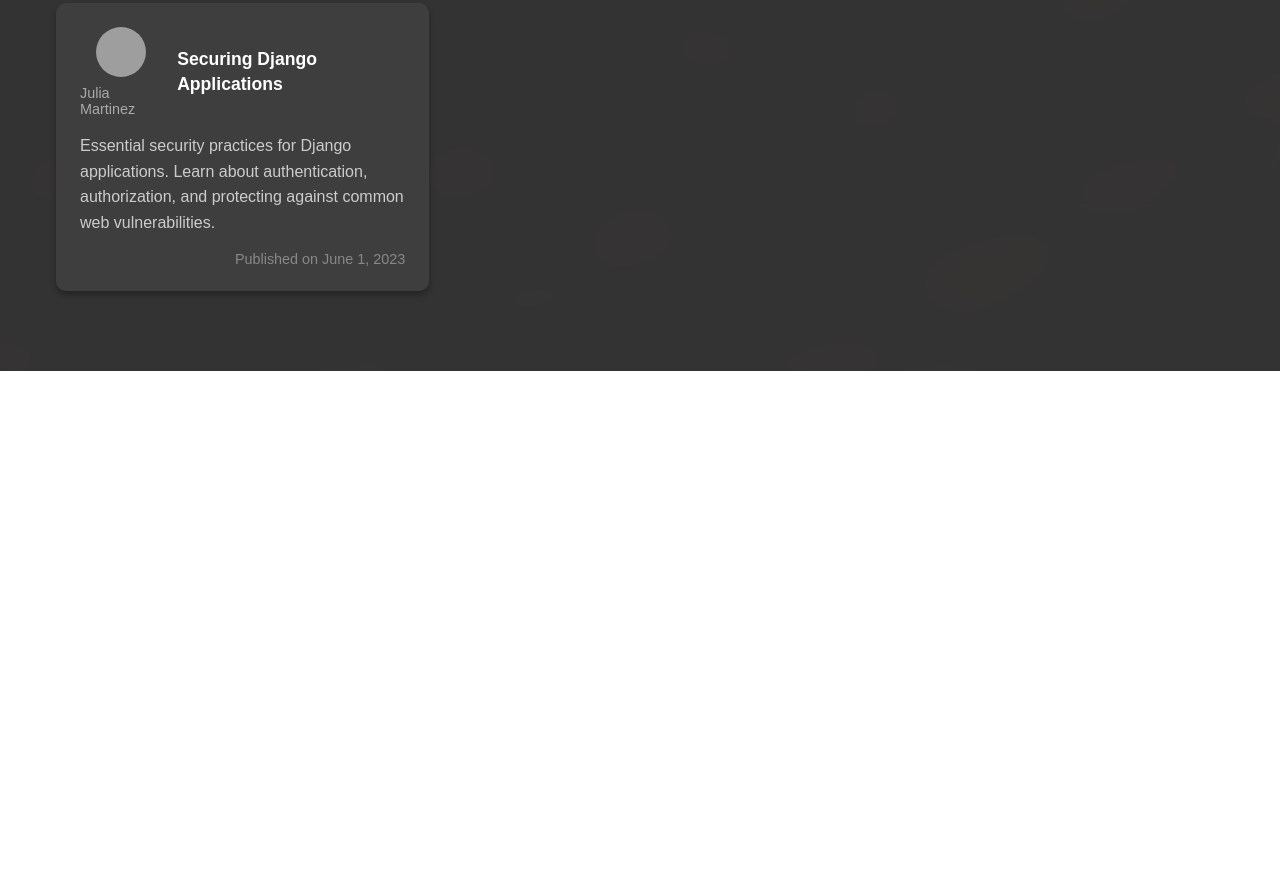
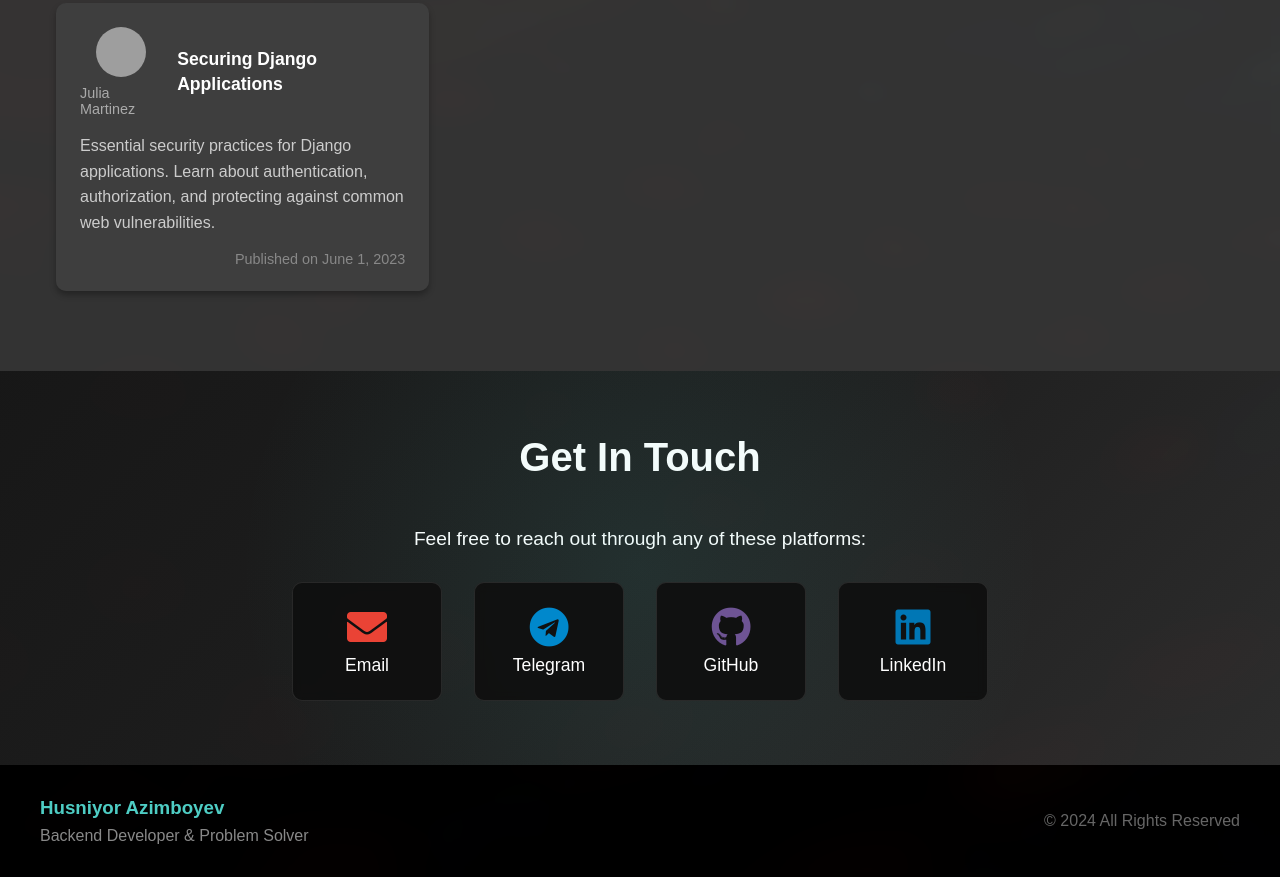
Before and after one commit to HusniyorAzimboyev/static_blog_site, a plain HTML site: page index.html in a window 1280 px wide. Shown: the part 3395-4272 px from the top of the page. Before the commit the page ends 3766 px from the top, so only its background shows below. Drawn offline with Linux system fonts and the light colour scheme; grey boxes are pictures that could not be loaded.

Commit message:
Added contact section

```diff
--- a/index.html
+++ b/index.html
@@ -69,7 +69,7 @@
                 </div>
                 <h3>Backend Development</h3>
                 <ul>
-                    <li>Python (Django, FastAPI)</li>
+                    <li>Python (Django, Rest-Framework)</li>
                     <li>RESTful API Design</li>
                     <li>Microservices Architecture</li>
                 </ul>
@@ -80,7 +80,7 @@
                 </div>
                 <h3>Database Management</h3>
                 <ul>
-                    <li>PostgreSQL</li>
+                    <li>PostgreSQL/Sqlite3</li>
                     <li>Redis</li>
                     <li>Database Optimization</li>
                 </ul>
@@ -214,6 +214,45 @@
         </div>
     </section>
 
+    <section id="contact" class="contact-section">
+        <h2 class="section-title">Get In Touch</h2>
+        <div class="contact-container">
+            <div class="contact-text">
+                <p>Feel free to reach out through any of these platforms:</p>
+            </div>
+            <div class="contact-links">
+                <a href="mailto:husniyor09@gmail.com" class="contact-link">
+                    <i class="fas fa-envelope"></i>
+                    <span>Email</span>
+                </a>
+                <a href="https://t.me/just_one_boy" class="contact-link" id="telegram_link">
+                    <i class="fab fa-telegram"></i>
+                    <span>Telegram</span>
+                </a>
+                <a href="https://github.com/HusniyorAzimboyev/" class="contact-link">
+                    <i class="fab fa-github"></i>
+                    <span>GitHub</span>
+                </a>
+                <a href="https://www.linkedin.com/in/husniyor-azimboyev-538607341/" class="contact-link">
+                    <i class="fab fa-linkedin"></i>
+                    <span>LinkedIn</span>
+                </a>
+            </div>
+        </div>
+    </section>
+
+    <footer class="site-footer">
+        <div class="footer-content">
+            <div class="footer-left">
+                <h3>Husniyor Azimboyev</h3>
+                <p>Backend Developer & Problem Solver</p>
+            </div>
+            <div class="footer-right">
+                <p>© 2024 All Rights Reserved</p>
+            </div>
+        </div>
+    </footer>
+
     <script src="script.js"></script>
 </body>
 </html>
--- a/style.css
+++ b/style.css
@@ -565,3 +565,178 @@
         flex: 0 1 100%;  /* Take full width on mobile */
     }
 }
+
+.contact-section {
+    position: relative;
+    z-index: 2;
+    padding: 4rem 2rem;
+    background: linear-gradient(
+        135deg,
+        rgba(24, 24, 24, 0.97) 0%,
+        rgba(32, 32, 32, 0.95) 50%,
+        rgba(48, 48, 48, 0.93) 100%
+    );
+    min-height: auto;
+    display: flex;
+    flex-direction: column;
+    align-items: center;
+    position: relative;
+    overflow: hidden;
+}
+
+.contact-section::before {
+    content: '';
+    position: absolute;
+    top: 0;
+    left: 0;
+    width: 100%;
+    height: 100%;
+    background: radial-gradient(circle at 50% 50%, rgba(78, 205, 196, 0.1) 0%, transparent 60%);
+    pointer-events: none;
+}
+
+.contact-container {
+    max-width: 800px;
+    width: 100%;
+    text-align: center;
+}
+
+.contact-text {
+    color: #ffffff;
+    margin-bottom: 2rem;
+    font-size: 1.2rem;
+}
+
+.contact-links {
+    display: flex;
+    justify-content: center;
+    gap: 2rem;
+    flex-wrap: wrap;
+}
+
+.contact-link {
+    position: relative;
+    display: flex;
+    flex-direction: column;
+    align-items: center;
+    color: #ffffff;
+    text-decoration: none;
+    padding: 1.5rem;
+    border-radius: 10px;
+    background: rgba(15, 15, 15, 0.9);
+    transition: all 0.3s ease;
+    min-width: 150px;
+    backdrop-filter: blur(5px);
+    border: 1px solid rgba(255, 255, 255, 0.1);
+    overflow: hidden;
+    z-index: 1;
+}
+
+.contact-link i {
+    font-size: 2.5rem;
+    margin-bottom: 0.5rem;
+    transition: all 0.3s ease;
+    position: relative;
+    z-index: 2;
+}
+
+.contact-link span {
+    font-size: 1.1rem;
+    position: relative;
+    z-index: 2;
+}
+
+/* Platform-specific styles */
+.contact-link[href*="mailto"] i { color: #EA4335; }
+.contact-link[href*="telegram"]  i { color: #0088cc; }
+.contact-link[href*="github"] i { color: #6e5494; }
+.contact-link[href*="linkedin"] i { color: #0077b5; }
+
+#telegram_link i{
+    color: #0088cc;
+}
+#telegram_link i:hover,#telegram_link:hover{
+    color: white;
+    background-color: #0077b5;
+}
+
+
+.contact-link::before {
+    content: '';
+    position: absolute;
+    top: 0;
+    left: 0;
+    width: 100%;
+    height: 100%;
+    opacity: 0;
+    transition: opacity 0.3s ease;
+    z-index: 1;
+}
+
+.contact-link[href*="mailto"]::before { background: linear-gradient(135deg, #EA4335, #DB4437); }
+.contact-link[href*="telegram"]::before { background: linear-gradient(135deg, #0088cc, #29B6F6); }
+.contact-link[href*="github"]::before { background: linear-gradient(135deg, #6e5494, #7a5fa7); }
+.contact-link[href*="linkedin"]::before { background: linear-gradient(135deg, #0077b5, #00A0DC); }
+
+/* Hover effects */
+.contact-link:hover {
+    transform: translateY(-5px);
+    border-color: rgba(255, 255, 255, 0.3);
+    box-shadow: 0 5px 15px rgba(0, 0, 0, 0.3);
+}
+
+.contact-link:hover::before {
+    opacity: 1;
+}
+
+.contact-link:hover i,
+.contact-link:hover span {
+    color: white;
+}
+
+.site-footer {
+    position: relative;
+    z-index: 2;
+    background: rgba(0, 0, 0, 0.9);
+    color: #ffffff;
+    padding: 2rem;
+}
+
+.footer-content {
+    max-width: 1200px;
+    margin: 0 auto;
+    display: flex;
+    justify-content: space-between;
+    align-items: center;
+    flex-wrap: wrap;
+    gap: 1rem;
+}
+
+.footer-left h3 {
+    margin-bottom: 0.5rem;
+    color: #4ecdc4;
+}
+
+.footer-left p {
+    color: #888888;
+}
+
+.footer-right p {
+    color: #666666;
+}
+
+@media (max-width: 768px) {
+    .contact-link {
+        min-width: 120px;
+    }
+
+    .footer-content {
+        flex-direction: column;
+        text-align: center;
+    }
+
+    .footer-left, .footer-right {
+        width: 100%;
+        margin-bottom: 1rem;
+    }
+}
```
Also changed, not shown: static/css/matrix.css (deleted), static/css/style.css (deleted), static/js/matrix.js (deleted).
